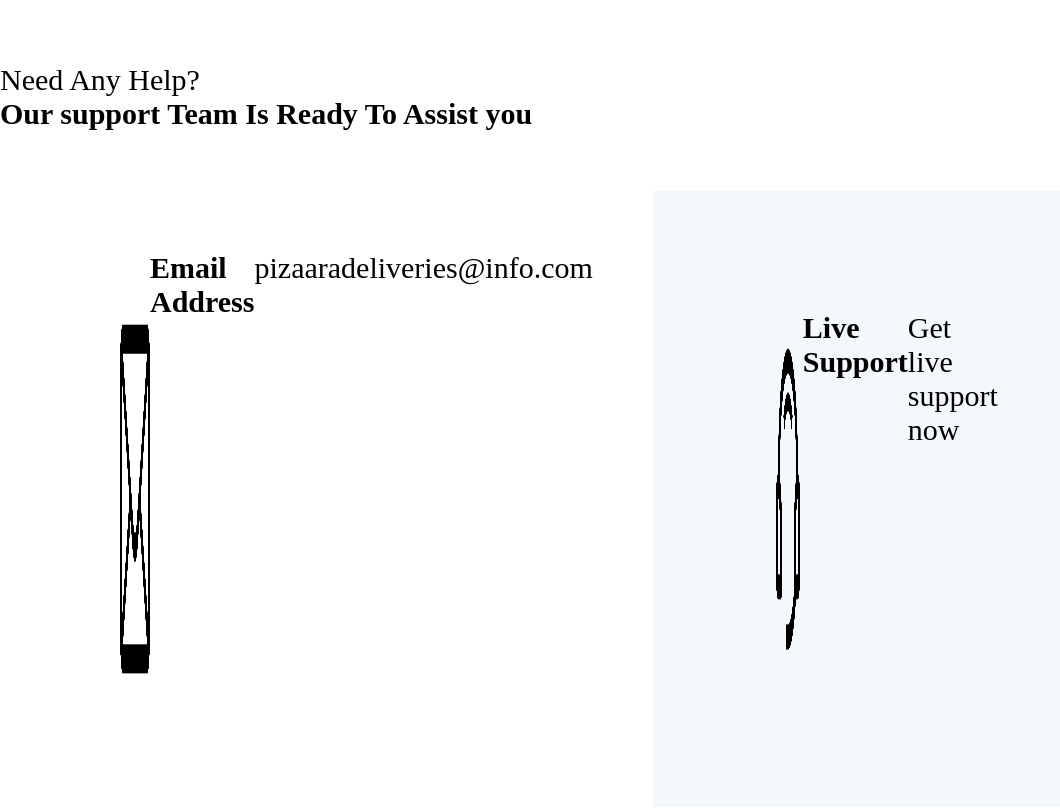
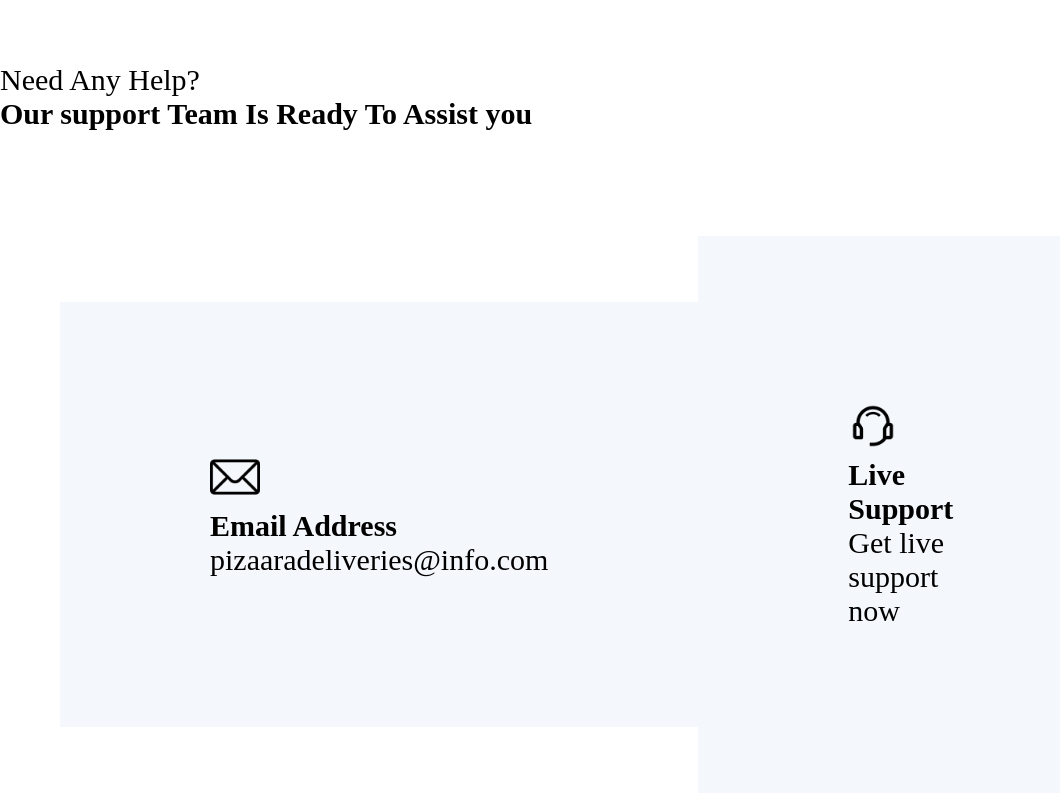
Before and after one commit to larry6033/pizzaara_deliveries, a plain HTML site: page index.html in a window 1280 px wide. Shown: the part 5180-5990 px from the top of the page, without its empty margins (0-1060 px from the left). Drawn offline with Linux system fonts and the light colour scheme.

Commit message:
equalized the class of heroend

```diff
--- a/css/sections/main.css
+++ b/css/sections/main.css
@@ -101,8 +101,8 @@ ul li:hover {
   /* flex-direction:column; */
   justify-content: space-around;
   padding: 2em;
-  /* align-content:center; */
-  /* align-items: center; */
+  align-content:center;
+  align-items: center;
   /* background-color: #f4f7fb; */
 }
 .hero__end{
@@ -118,23 +118,25 @@ margin:2em 0;
 
 .hero-bottom2{
   background-color: #f4f7fb;
-  padding:4em;
-  display:inline-flex;
+  padding:5.5em 5em;
+  /* display:inline-flex; */
 }
 .hero-bottom_1{
   background-color: #f4f7fb;
-  padding:0 4em ;
-  display:inline-flex;
+  padding:5em ;
+  /* display:inline-flex; */
 }
 
 .hero-bottom_3{
   background-color: #f4f7fb;
-  padding:6em;
-  display:inline-flex;
+  padding:5em 6em;
+  /* display:inline-flex; */
   align-content: center;
 }
 
 .hero-images {
   background-color: #f4f7fb;
   border-radius: 50px;
+  display:inline-flex;
+  justify-content: center;
 }
--- a/index.html
+++ b/index.html
@@ -181,31 +181,28 @@
     <p>Need Any Help?</p>
   <h2>Our support Team Is Ready To Assist you</h2></div>
   <div class="hero-bottom">
-  <div class="hero-bottom">
 
 
-    <img src="images/mail.png" width="30px class="hero_images">
-
+      <div class="hero-bottom_1">
+    <img src="images/mail.png" width="50px">
     <h3>Email Address</h3>
     <p>pizaaradeliveries@info.com</p>
-
   </div>
 
-
     <div class="hero-bottom2">
-    <img src="images/live-support.png" width="30px" class="hero_images">
+    <img src="images/live-support.png" width="50px" class="hero_images">
     <h3>Live Support</h3>
     <p>Get live support now</p>
-  </div>
+      </div>
 
   <div class="hero-bottom">
     <div class="hero-bottom_3">
-    <img src="images/phone.png" width="30px" class="hero_images">
+    <img src="images/phone.png" width="50px" class="hero_images">
     <h3>Phone Number</h3>
     <p>+2547 11 555 888</p>
   </div>
   </div>
-</div>
+
 </section>
 </main>
 <!-- footer -->
```
